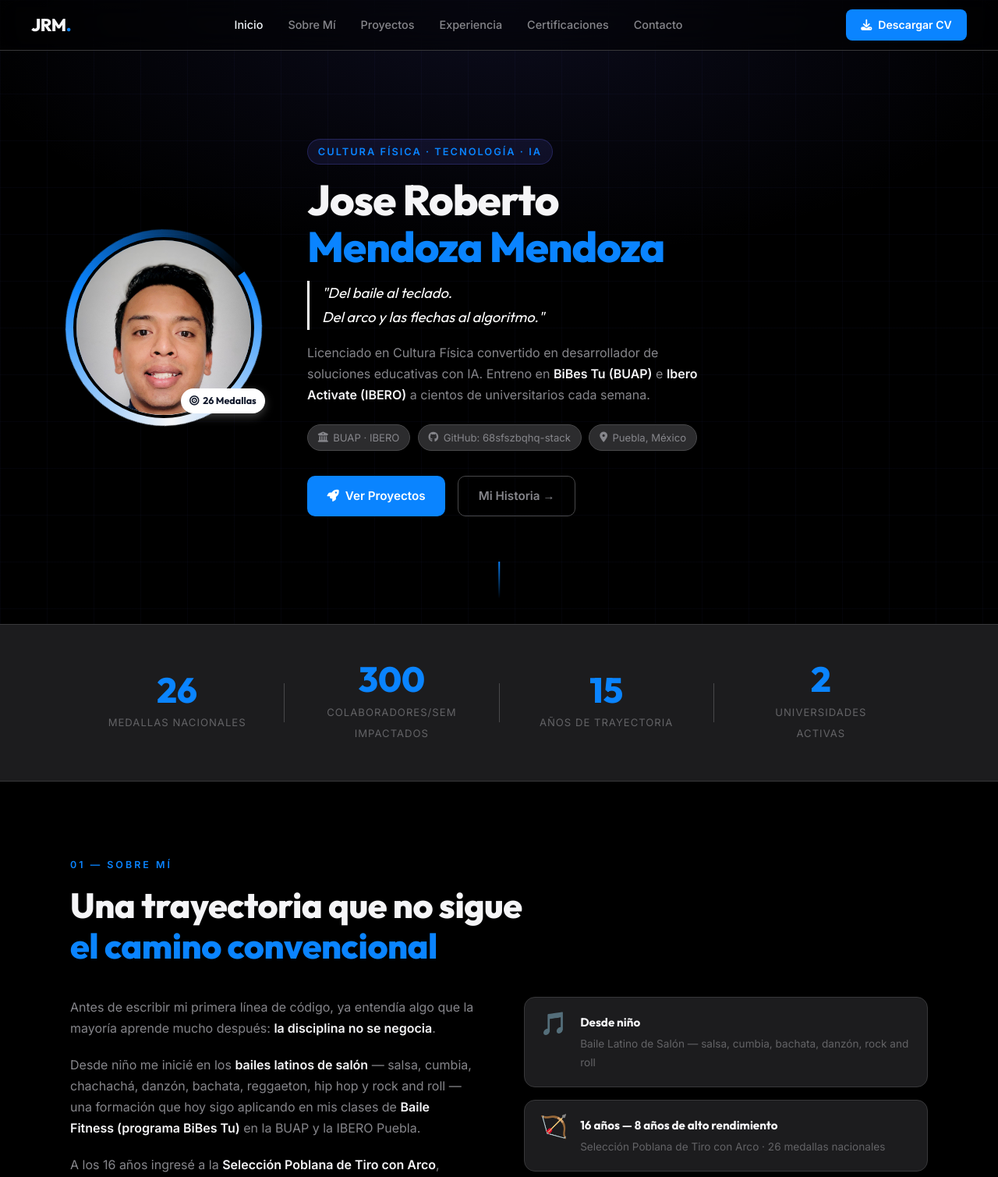
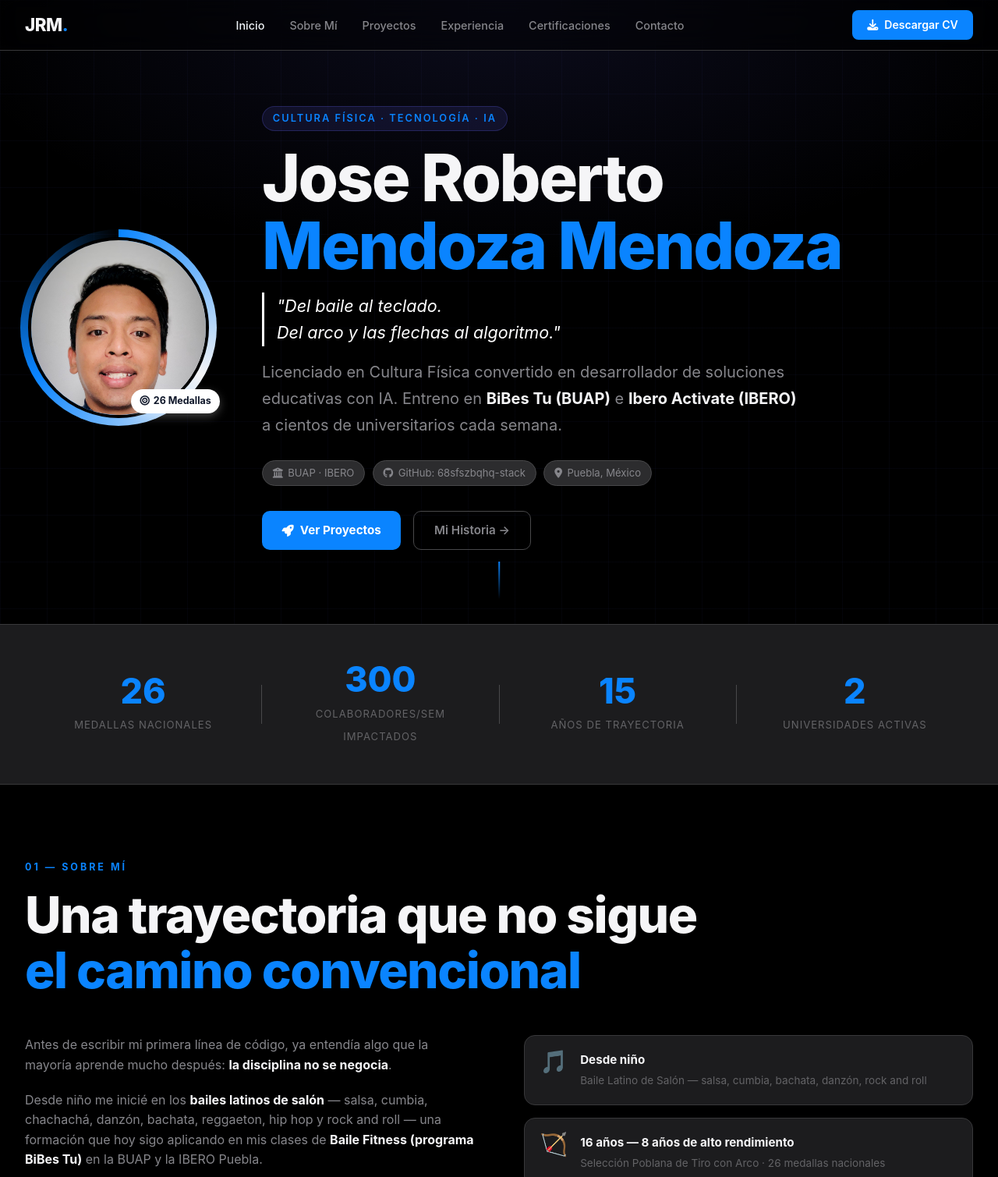
Before and after one commit to 68sfszbqhq-stack/PORTAFOLIO_JOSE_MENDOZA, a website built with Vite: page index.html in a window 1280 px wide. Shown: the top 1509 px of the page at 78% size. Built offline with nearby package versions, Linux system fonts and the light colour scheme; files whose address does not match are found by name.

Commit message:
Updated typography to use Apple System fonts, bumped font sizes, and increased layout max-width to fully use screens

```diff
--- a/src/style.css
+++ b/src/style.css
@@ -18,8 +18,8 @@
   --accent-glow: rgba(10,132,255,0.25);
   --accent-amber:#ffffff;  /* Replaced Orange with Pure Crisp White */
   --accent-green:#30d158;  /* Apple System Green */
-  --font-head:   'Outfit', sans-serif;
-  --font-body:   'Inter', sans-serif;
+  --font-head:   -apple-system, BlinkMacSystemFont, "SF Pro Display", "Segoe UI", Roboto, Helvetica, Arial, sans-serif;
+  --font-body:   -apple-system, BlinkMacSystemFont, "SF Pro Text", "Segoe UI", Roboto, Helvetica, Arial, sans-serif;
   --radius-sm:   8px;
   --radius-md:   14px;
   --radius-lg:   20px;
@@ -35,8 +35,8 @@ body {
   font-family: var(--font-body);
   background-color: var(--bg-deep);
   color: var(--text-primary);
-  line-height: 1.7;
-}
+  line-height: 1.6;
+  font-size: 1.15rem;
 
 a { color: inherit; text-decoration: none; }
 strong { color: var(--text-primary); }
@@ -53,7 +53,7 @@ strong { color: var(--text-primary); }
   transition: all 0.3s ease;
 }
 .nav-inner {
-  max-width: 1200px;
+  max-width: 1500px;
   margin: 0 auto;
   display: flex;
   align-items: center;
@@ -122,7 +122,7 @@ strong { color: var(--text-primary); }
 .hero-inner {
   position: relative;
   z-index: 1;
-  max-width: 1100px;
+  max-width: 1500px;
   width: 100%;
   margin: 0 auto;
   display: flex;
@@ -193,16 +193,16 @@ strong { color: var(--text-primary); }
 }
 .hero-name {
   font-family: var(--font-head);
-  font-size: clamp(2.2rem, 5vw, 3.4rem);
+  font-size: clamp(3rem, 7vw, 5.2rem);
   font-weight: 800;
-  line-height: 1.1;
-  letter-spacing: -1px;
-  margin-bottom: 0.8rem;
+  line-height: 1.05;
+  letter-spacing: -2.5px;
+  margin-bottom: 1rem;
 }
 .hero-name-accent { color: var(--accent); }
 .hero-tagline {
   font-family: var(--font-head);
-  font-size: 1.15rem;
+  font-size: 1.35rem;
   font-style: italic;
   color: var(--accent-amber);
   margin-bottom: 1rem;
@@ -210,10 +210,10 @@ strong { color: var(--text-primary); }
   padding-left: 1rem;
 }
 .hero-sub {
-  font-size: 1rem;
+  font-size: 1.25rem;
   color: var(--text-muted);
-  max-width: 520px;
-  margin-bottom: 1.5rem;
+  max-width: 700px;
+  margin-bottom: 1.8rem;
   line-height: 1.7;
 }
 .hero-chips {
@@ -290,7 +290,7 @@ strong { color: var(--text-primary); }
   padding: 2.5rem 2rem;
 }
 .stats-inner {
-  max-width: 1100px;
+  max-width: 1500px;
   margin: 0 auto;
   display: flex;
   align-items: center;
@@ -328,7 +328,7 @@ strong { color: var(--text-primary); }
 
 /* ── SECTIONS ── */
 .section { padding: 6rem 2rem; }
-.content-wrapper { max-width: 1100px; margin: 0 auto; }
+.content-wrapper { max-width: 1500px; margin: 0 auto; }
 .section-label {
   font-size: 0.78rem;
   font-weight: 700;
@@ -340,11 +340,11 @@ strong { color: var(--text-primary); }
 .section-label.small { font-size: 0.72rem; margin-bottom: 0.8rem; }
 .section-heading {
   font-family: var(--font-head);
-  font-size: clamp(1.8rem, 4vw, 2.8rem);
+  font-size: clamp(2.2rem, 5vw, 4rem);
   font-weight: 800;
-  line-height: 1.15;
-  letter-spacing: -0.5px;
-  margin-bottom: 2.5rem;
+  line-height: 1.1;
+  letter-spacing: -1.5px;
+  margin-bottom: 3rem;
 }
 .heading-accent { color: var(--accent); }
 
@@ -713,7 +713,7 @@ strong { color: var(--text-primary); }
   padding: 2rem;
 }
 .footer-inner {
-  max-width: 1100px;
+  max-width: 1500px;
   margin: 0 auto;
   display: flex;
   align-items: center;
@@ -811,9 +811,9 @@ strong { color: var(--text-primary); }
 .modal-container {
   background: var(--bg-card);
   border: 1px solid var(--border-lite);
-  width: 95%;
-  max-width: 1300px;
-  height: 88vh;
+  width: 96%;
+  max-width: 1600px;
+  height: 92vh;
   border-radius: var(--radius-lg);
   box-shadow: 0 30px 80px rgba(0,0,0,0.6);
   display: flex;
```
